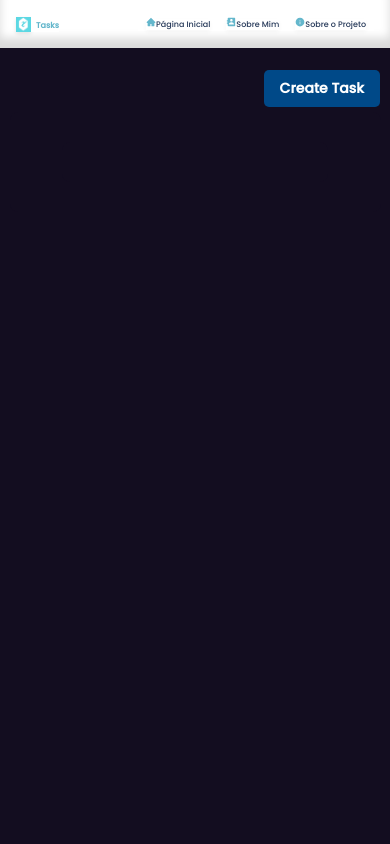
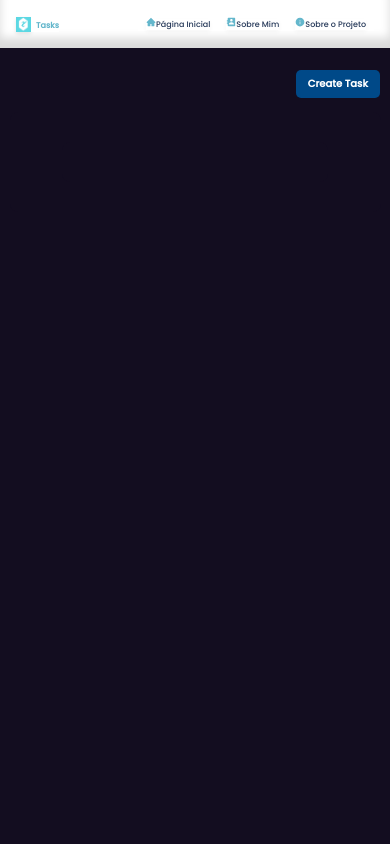
Before and after one commit to GuilhermeGomesti1/MyApiSystem, a Next.js app: page /tasks in a window 390 px wide. Shown: the top 844 px of the page. Built offline with nearby package versions, Linux system fonts and the light colour scheme.

Commit message:
Update styles.module.css

```diff
--- a/src/components/createTaskForm/styles.module.css
+++ b/src/components/createTaskForm/styles.module.css
@@ -193,8 +193,8 @@
   }
 
   .formButton {
-    padding: 8px 16px;
-    font-size: 14px;
+    padding: 6px 12px;
+    font-size: 10px;
   }
 
   .divList {
```
